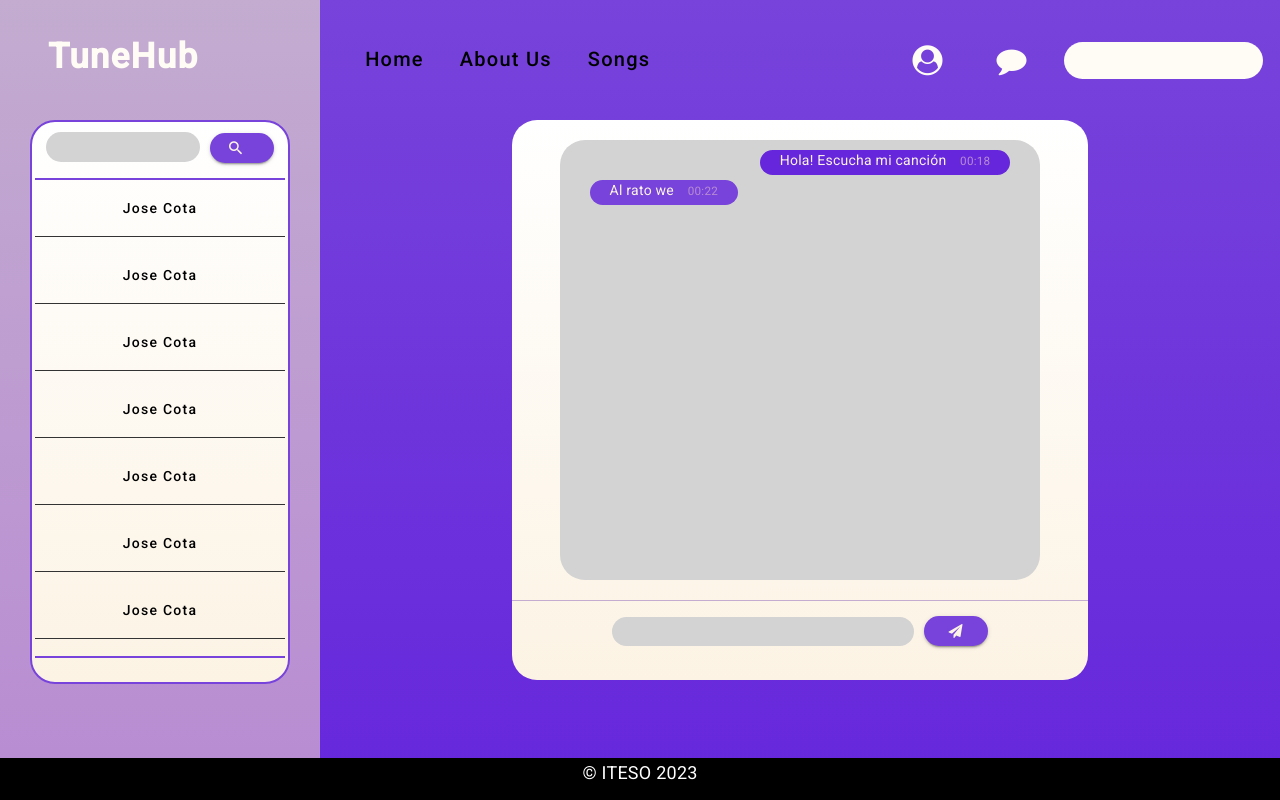
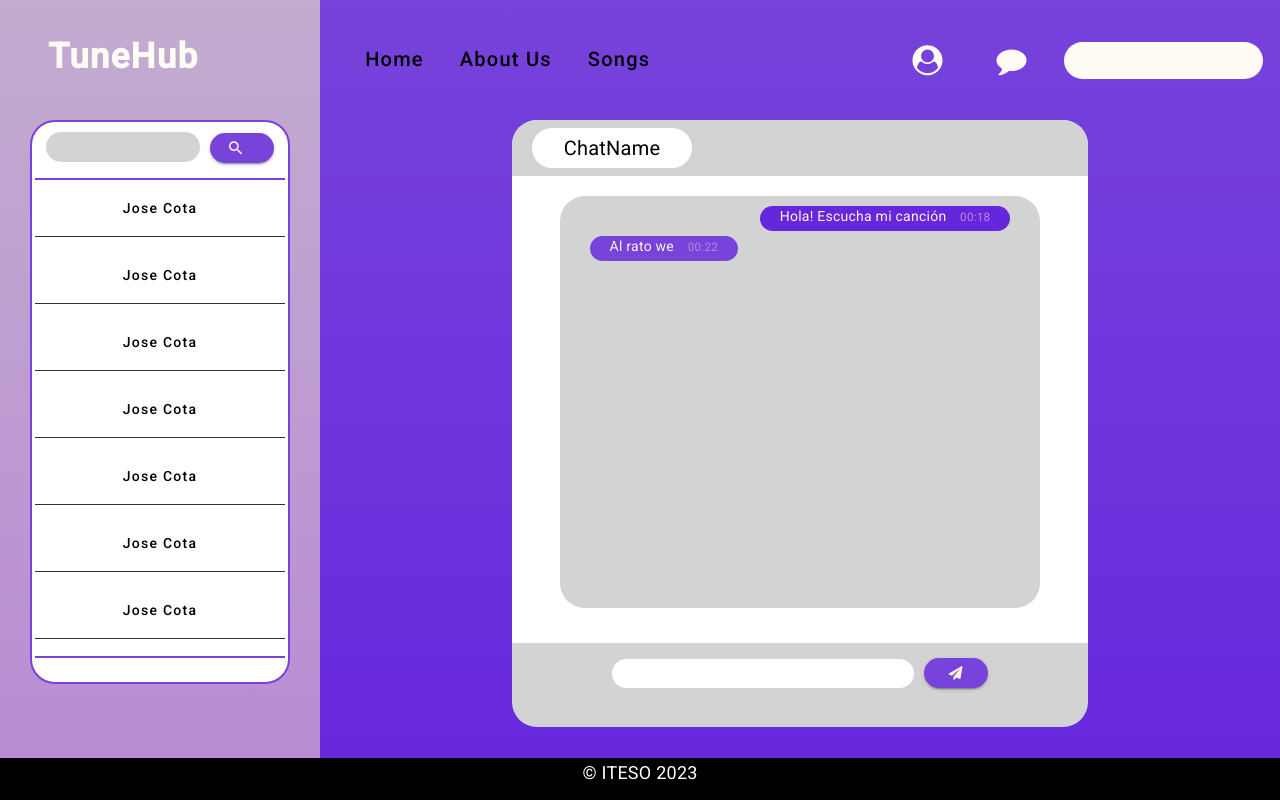
Before and after one commit to Yuzemait/TuneHub-Front, an Angular app in the folder tunehub/: page /chat in a window 1280 px wide. Shown: the top 800 px of the page. Built offline with nearby package versions, Linux system fonts and the light colour scheme.

Commit message:
views adjustments

```diff
--- a/tunehub/src/app/pages/chat/chat.component.html
+++ b/tunehub/src/app/pages/chat/chat.component.html
@@ -42,6 +42,11 @@
 </div>
 <div class="section2">
     <div class="chat-container">
+        <div class="chat-header">
+            <div class="chat-name">
+                <span>ChatName</span>
+            </div>
+        </div>
         <ul class="chat-list">
             <li class="message">
                     <div class="sent">
--- a/tunehub/src/app/pages/chat/chat.component.scss
+++ b/tunehub/src/app/pages/chat/chat.component.scss
@@ -11,7 +11,7 @@
       text-align: center;
       width: 80%;
       height: 70%;
-      background: linear-gradient(to bottom, white, #fcf3e4);
+      background: white;
       border: 2px solid #7743DB;
       border-radius: 25px;
       display: inline-block;
@@ -88,12 +88,34 @@
       align-items: center;
       width: 60%;
       height: 70%;
-      background: linear-gradient(to bottom, white, #fcf3e4);
+      background: white;
       border-radius: 25px;
       text-align: center;
+      .chat-header{
+        height: 10%;
+        background-color: #d3d3d3;
+        border-top-left-radius:25px ;
+        border-top-right-radius:25px ;
+        display: flex;
+        align-items: center;
+        .chat-name{
+          background-color: #FFFF;
+          min-width: 150px;
+          max-width: max-content;
+          border-radius: 25px;
+          height: 30px;
+          display: flex;
+          justify-content: center;
+          align-items: center;
+          padding: 5px;
+          font-size: 20px;
+          margin-left: 20px;
+        }
+      }
+
       .chat-list{
         width: 80%;
-        height: 75%;
+        height: 70%;
         margin: 20px;
         list-style: none;
         background-color: #d3d3d3;
@@ -144,26 +166,29 @@
         }
       }
       .sender-container{
-        border-top: 1px solid #C3ACD0;
-
+        background-color: #d3d3d3;
+        height: 15%;
+        border-bottom: 0px solid transparent;
+        border-bottom-left-radius: 25px;
+        border-bottom-right-radius: 25px;
         .sender-box{
           margin-top: 15px;
-
-          // background-color: #7743DB;
           display: flex;
           align-items: center;
           justify-content: center;
           .sender-input{
+            margin-top: 15px;
             margin-right: 10px;
             border-radius: 25px;
             width: 50%;
             height: 25px;
             padding-left: 10px;
             border: 1px solid transparent;
-            background-color: #d3d3d3;
+            background-color: white;
             outline: none;
           }
           .sender-button{
+            margin-top: 15px;
             background-color: #7743DB;
             color: #fcf3e4;
             border-radius: 25px;
--- a/tunehub/src/app/pages/login/login.component.scss
+++ b/tunehub/src/app/pages/login/login.component.scss
@@ -25,7 +25,7 @@
     .login-container {
       text-align: center;
       width: 30%;
-      background: linear-gradient(to bottom, white, #fcf3e4);
+      background: white;
       border-radius: 25px;
 
       mat-form-field{
@@ -44,7 +44,7 @@
           min-width: 100px;
         }
         li .google-button{
-            background-color: #FFFBF5;
+            background-color: white;
             border: 1px solid #7743DB;
             color: #333;
         }
```
